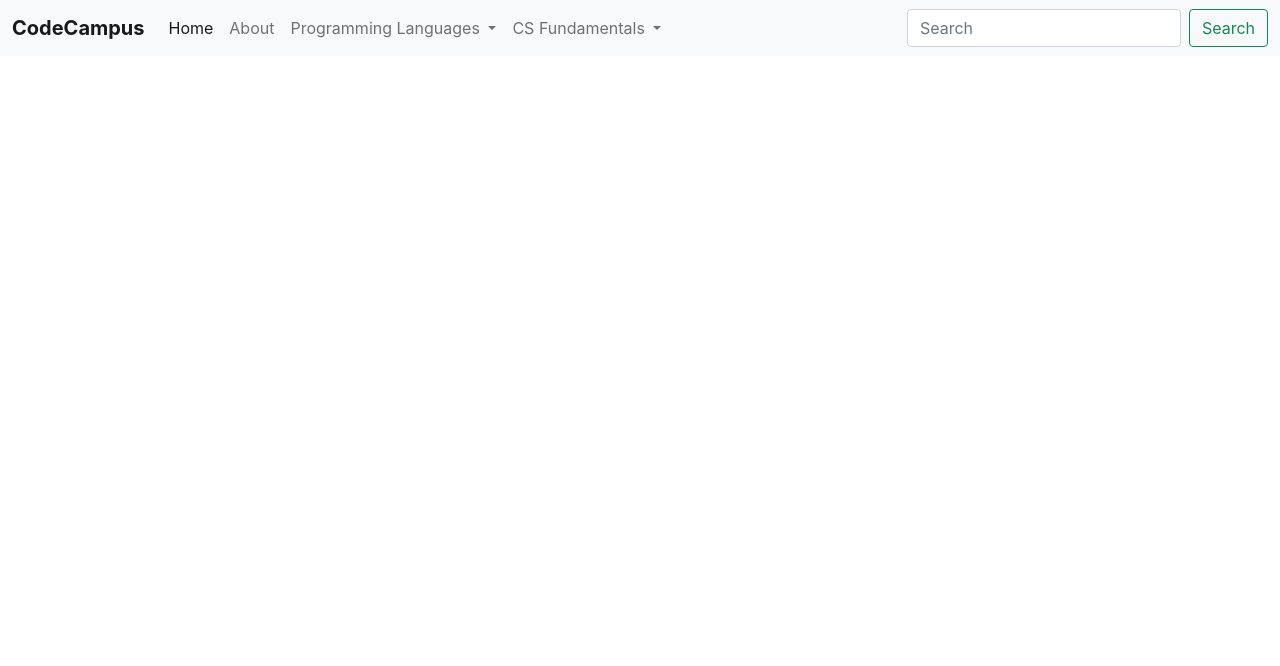
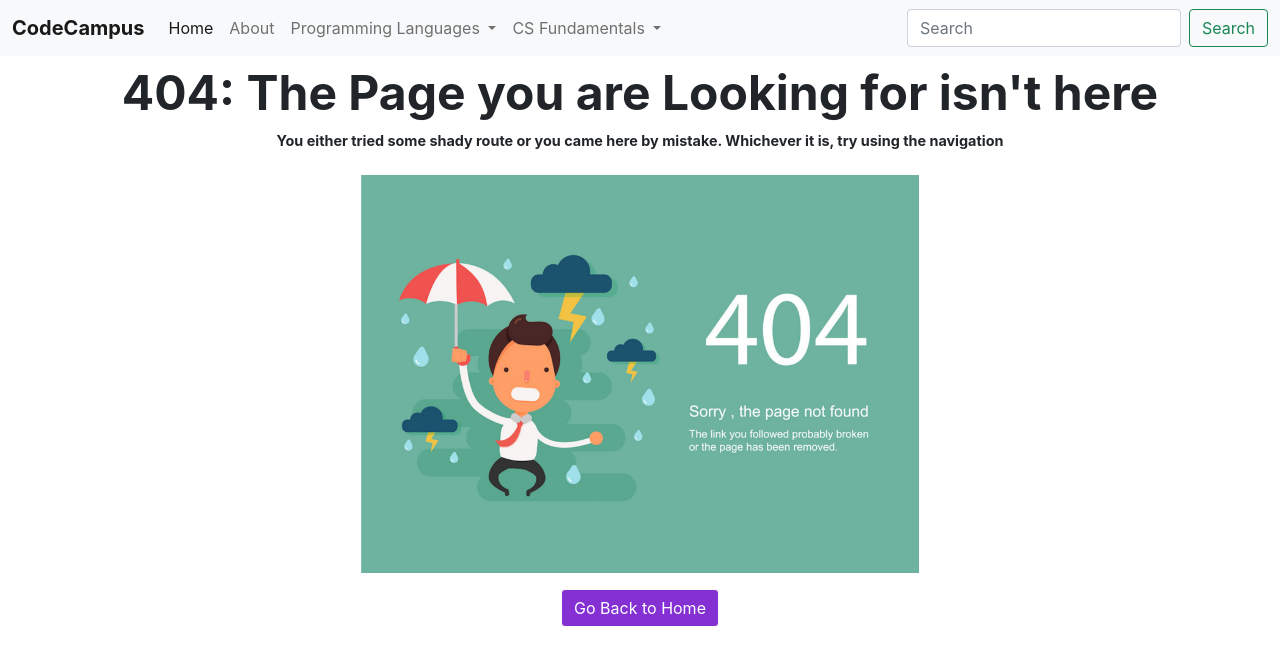
Before and after one commit to Manas0916/CodeCampus, a React (Create React App) app: page /java in a window 1280 px wide. Shown: the top 666 px of the page. Built offline with nearby package versions, Linux system fonts and the light colour scheme.

Commit message:
PageNotFound component added

```diff
--- a/src/App.js
+++ b/src/App.js
@@ -7,6 +7,7 @@ import Resume from './components/Resume';
 import TcsNqtPrep from './components/TcsNqtPrep';
 import PBC from './components/PBC';
 import DsaCp from './components/DsaCp';
+import PageNotFound from './components/PageNotFound';
 
 function App() {
   return (
@@ -20,6 +21,7 @@ function App() {
           <Route exact path="/tcsnqtprep" element={<TcsNqtPrep/>}></Route>
           <Route exact path="/ProductBasedPrep" element={<PBC/>}></Route>
           <Route exact path="/DsaCp" element={<DsaCp/>}></Route>
+          <Route path="*" element={<PageNotFound/>}></Route>
         </Routes>
       </Router>
     </div>
--- /dev/null
+++ b/src/components/PageNotFound.js
@@ -0,0 +1,16 @@
+import React from 'react'
+import PageNotFounds from './images/error404.png'
+import { Link } from "react-router-dom";
+
+function PageNotFound() {
+    return (
+        <div className="container d-flex flex-column align-items-center mt-2">
+            <h2 className="text-center" style={{fontWeight: "bolder", fontSize: "3rem"}}>404: The Page you are Looking for isn't here</h2>
+            <p className="text-center" style={{ fontSize: "0.9rem"}}><strong>You either tried some shady route or you came here by mistake. Whichever it is, try using the navigation</strong></p>
+            <img className="img-fluid mt-2" src={PageNotFounds} alt="page not found" style={{width: "50%"}} />
+            <Link className="btn btn-outline-light mx-2 my-3 cursor-pointer" to={"/"} style={{"backgroundColor": "#8430D3", "color":"white"}}>Go Back to Home</Link>
+        </div>
+    )
+}
+
+export default PageNotFound;
```
Also changed, not shown: src/components/images/error404.png (added).
